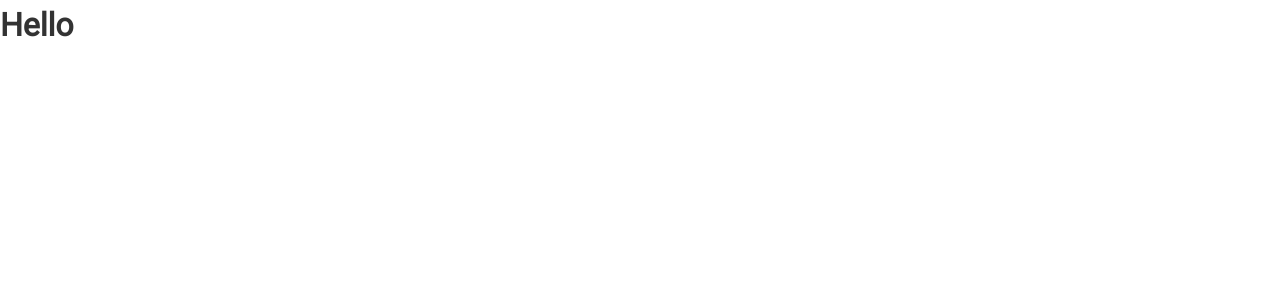
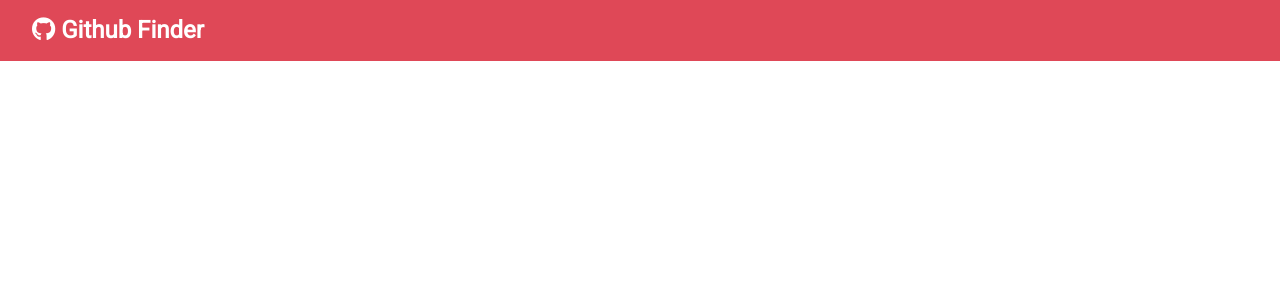
Before and after one commit to Eldor99/Github-Finder, a React (Create React App) app: page / in a window 1280 px wide. Shown: the top 300 px of the page. Built offline with nearby package versions, Linux system fonts and the light colour scheme.

Commit message:
added Navbar Component

```diff
--- a/public/index.html
+++ b/public/index.html
@@ -3,6 +3,7 @@
   <head>
     <meta charset="utf-8" />
     <link rel="icon" href="%PUBLIC_URL%/favicon.ico" />
+    <link rel="stylesheet" type="text/css" href="https://cdnjs.cloudflare.com/ajax/libs/font-awesome/5.15.1/css/all.min.css">
     <meta name="viewport" content="width=device-width, initial-scale=1" />
     <meta name="theme-color" content="#000000" />
     <meta
--- a/src/App.js
+++ b/src/App.js
@@ -1,11 +1,12 @@
 import React, {Component} from 'react';
 import './App.css';
+import Navbar from './components/layout/Navbar';
 
 class App extends Component {
     render() {
         return (
             <div className = "App" >
-            <h1>Hello</h1>
+            <Navbar title='Github Finder' icon="fab fa-github" />
             </div>
         );
     }
--- /dev/null
+++ b/src/components/layout/Navbar.js
@@ -0,0 +1,20 @@
+import React, {Component} from 'react';
+
+class Navbar extends Component {
+	static defaultProps = {
+		title: 'Github Finder',
+		icon: 'fab fa-github'
+	}
+
+    render() {
+        return (
+            <nav className = "navbar bg-primary" >
+            <h1>
+            	<i className={this.props.icon} /> {this.props.title}
+            </h1>
+            </nav>
+        );
+    }
+}
+
+export default Navbar;
```
Also changed, not shown: 1 other file (tests, documents, lock files or other folders).
